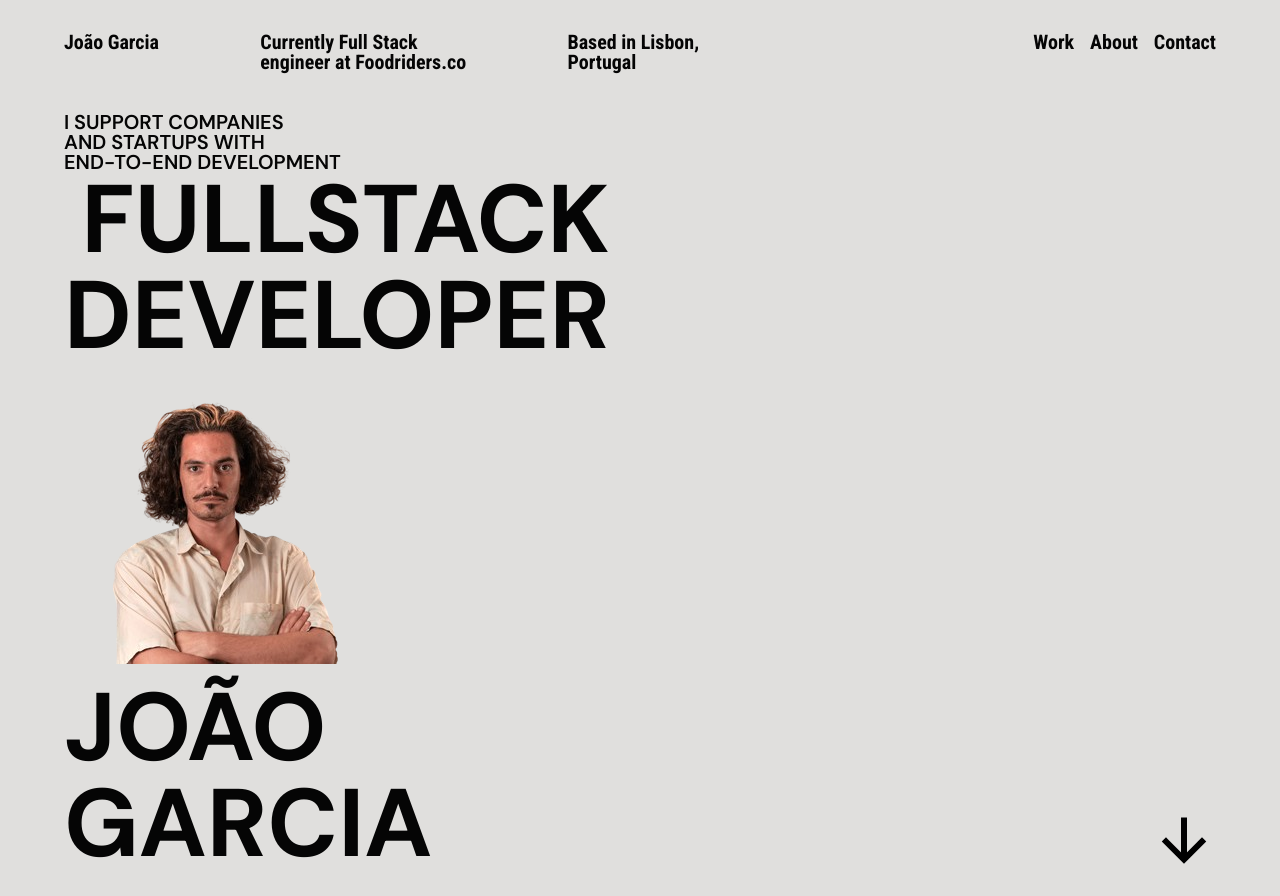
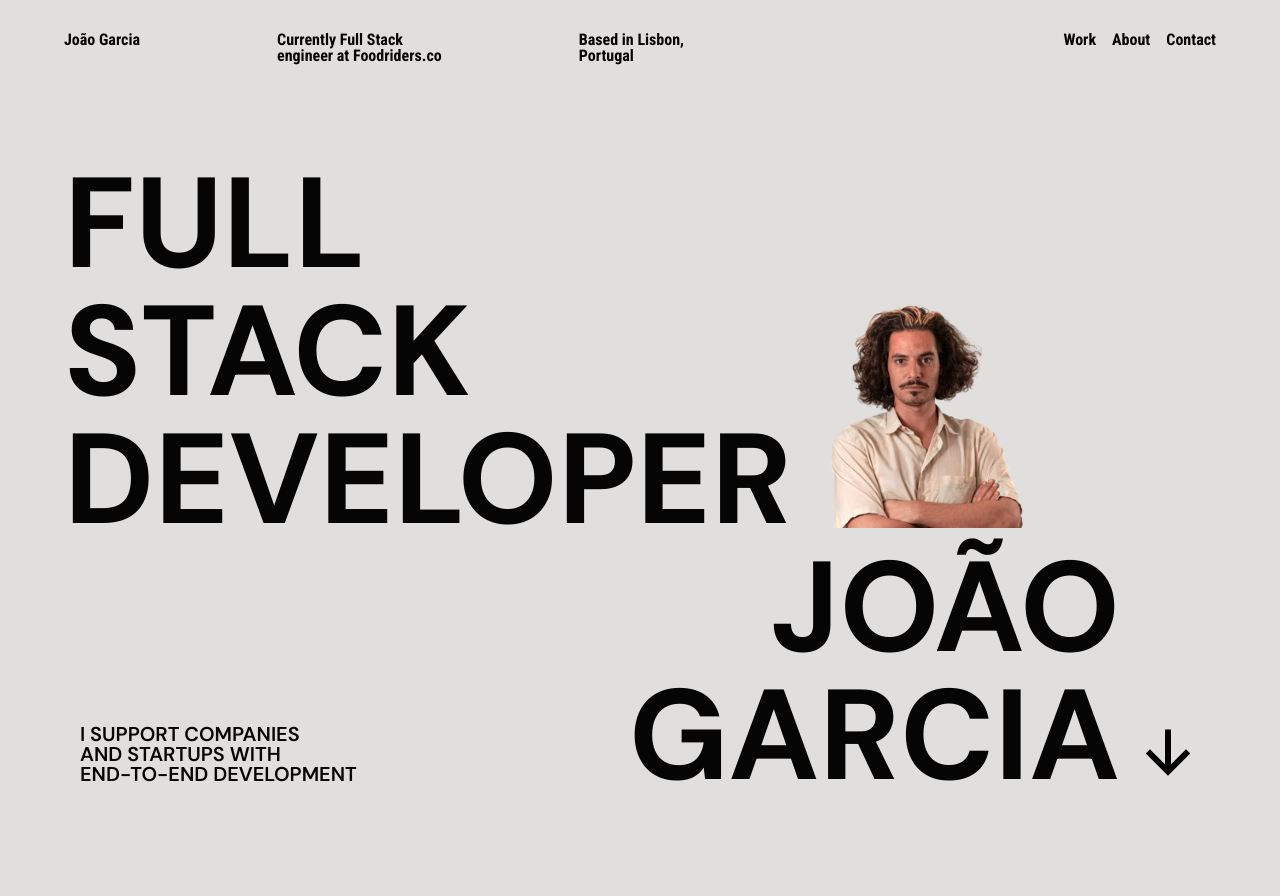
Before and after one commit to joaoiguana/cv-website, a website built with Parcel: page _src/index.html in a window 1280 px wide. Built offline with nearby package versions, Linux system fonts and the light colour scheme.

Commit message:
applied grid template area to home section design in pc view

```diff
--- a/_src/index.html
+++ b/_src/index.html
@@ -52,7 +52,7 @@
         <p id="home-description">I SUPPORT COMPANIES<br>AND STARTUPS WITH<br>END-TO-END DEVELOPMENT</p>
       </div>
       <div class="tr">
-        <h1 id="home-job">FULLSTACK<br/>DEVELOPER</h1>
+        <h1 id="home-job">FULL STACK<br/>DEVELOPER</h1>
       </div>
       <div class="tr">
         <img id="home-img" src="./img/square-removebg-preview.png" alt="João Garcia">
--- a/_src/scss/style.scss
+++ b/_src/scss/style.scss
@@ -55,7 +55,7 @@ header {
     justify-content: space-between;
     align-items: center;
     z-index: 1000;
-    transition: transform 0.5s ease-in-out;
+    transition: transform 0.7s ease-in-out;
     transform: translateY(-100%);
 
     .menu-header {
@@ -79,6 +79,7 @@ header {
       h1 {
         margin: 0;
         font-size: 3.5em;
+        line-height: 1.2;
       }
 
       p {
@@ -153,34 +154,57 @@ main {
     }
 
     p {
-      font-size: 20px;
+      font-size: 16px;
     }
   }
 
   main {
 
     .home {
-      height: 90vh;
+      margin-top: 3rem;
       width: 90vw;
-      margin: 0 auto;
+      display: grid;
+      grid-template-columns: repeat(3, 1fr);
+      grid-template-areas:
+                "a a b"
+                "d d e";
+
 
       .tr {
-        display: flex;
-        justify-content: space-between;
-        align-items: flex-end;
+
+        &:nth-child(1) {
+          grid-area: d;
+          padding: 1rem;
+        }
 
         &:nth-child(2) {
+          grid-area: a;
+        }
+
+        &:nth-child(3) {
+          grid-area: b;
+
+          img {
+            margin-left: 10rem;
+            height: 16em;
+          }
+        }
+
+        &:nth-child(4) {
+
           h1 {
             text-align: end;
+            grid-area: e;
           }
 
           img {
-            height: 6em;
+            grid-area: c;
+            padding: 1rem;
           }
         }
 
         h1 {
-          font-size: 6em;
+          font-size: 8em;
           margin: 0;
         }
 
```
